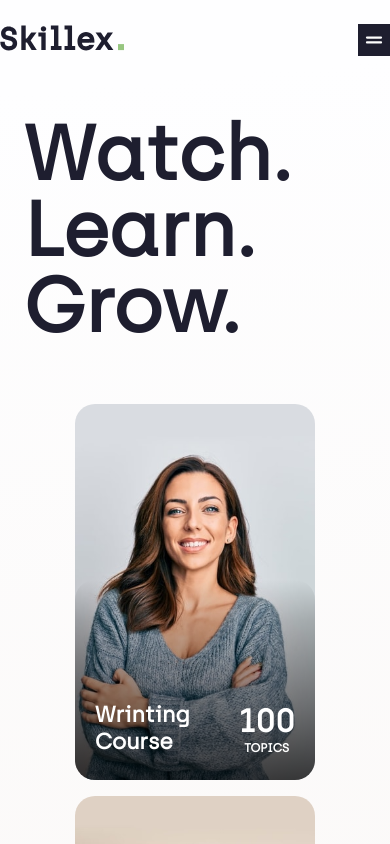
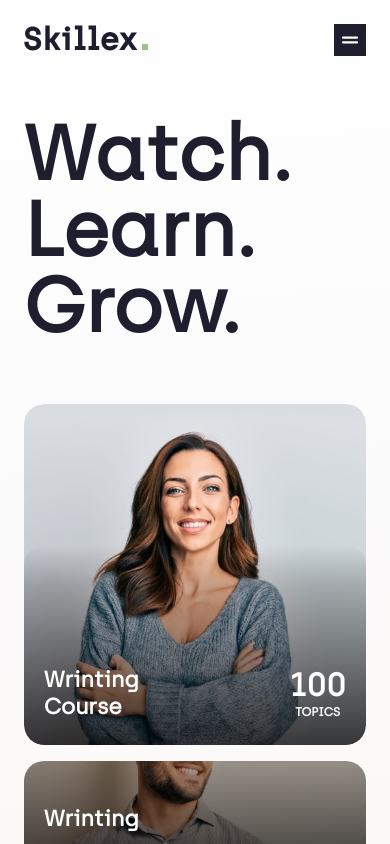
Before and after one commit to MathisHumbert/react-clone-skillex-website, a React (Create React App) app: page / in a window 390 px wide. Shown: the top 844 px of the page. Built offline with nearby package versions, Linux system fonts and the light colour scheme.

Commit message:
mobile style is done

```diff
--- a/src/index.css
+++ b/src/index.css
@@ -24,6 +24,10 @@
   box-sizing: border-box;
 }
 
+html {
+  overflow-x: hidden;
+}
+
 body {
   margin: 0;
   font-family: 'archiaregular';
@@ -31,7 +35,6 @@ body {
   -moz-osx-font-smoothing: grayscale;
   color: var(--primary-color);
   background-image: linear-gradient(-5deg, #f8f4f1 60%, #fefeff 98%);
-  overflow-x: hidden;
 }
 
 code {
--- a/src/sections/Contact_Footer/Contact.js
+++ b/src/sections/Contact_Footer/Contact.js
@@ -8,8 +8,8 @@ const Contact = () => {
     <Wrapper>
       <img src={logo} alt="main-logo" />
       <ul>
-        {links.map((item, index) => {
-          return <li key={index}>{item}</li>;
+        {links.map((item) => {
+          return <li key={item.id}>{item.text}</li>;
         })}
       </ul>
       <div className="form-container">
@@ -43,7 +43,6 @@ const Wrapper = styled.article`
     display: flex;
     align-items: center;
     justify-content: space-between;
-    1px solid rgba(30,30,47,.1)
   }
 
   ul {
--- a/src/sections/FindPassion/FindPassion.js
+++ b/src/sections/FindPassion/FindPassion.js
@@ -1,9 +1,11 @@
 import React from 'react';
 import styled from 'styled-components';
-import Image from './Image';
+import Form from './Form';
 import { findPassionData } from '../../utlis/data';
 
 const FindPassion = () => {
+  const [id, setId] = React.useState(1);
+
   return (
     <Wrapper className="section">
       <article className="left">
@@ -11,19 +13,33 @@ const FindPassion = () => {
         <h1>Learn.</h1>
         <h1>Grow.</h1>
       </article>
-      <article className="right">
+      <article className="right" onMouseLeave={() => setId(1)}>
         {findPassionData.map((item) => {
-          return <Image key={item.id} {...item} />;
+          const { mobileImg, title1, title2 } = item;
+          return (
+            <div
+              key={item.id}
+              className={
+                id === item.id ? 'active image-container' : 'image-container'
+              }
+              onMouseEnter={() => setId(item.id)}
+            >
+              <img src={mobileImg} alt="passion-img" />
+              <footer>
+                <div className="left-header">
+                  <h3>{title1}</h3>
+                  <h3>{title2}</h3>
+                </div>
+                <div className="right-header">
+                  <h2>100</h2>
+                  <h4>topics</h4>
+                </div>
+              </footer>
+            </div>
+          );
         })}
       </article>
-      <form className="contact">
-        <input
-          type="text"
-          placeholder="Find your passion"
-          className="contact-input"
-        />
-        <button type="submit">Go</button>
-      </form>
+      <Form />
     </Wrapper>
   );
 };
@@ -41,42 +57,112 @@ const Wrapper = styled.section`
   }
 
   .right {
+    width: 100%;
     display: flex;
     flex-direction: column;
     gap: 1rem;
-    align-items: center;
+    max-height: 600px;
   }
 
-  form {
-    position: absolute;
-    bottom: 36px;
-    height: 86px;
-    max-width: 340px;
-    display: flex;
-    align-items: center;
-    justify-content: space-between;
-  }
+  .image-container {
+    width: 100%;
+    height: 20%;
+    position: relative;
+    cursor: pointer;
+    border-radius: 20px;
+    overflow: hidden;
+    transition: height 0.4s ease-in-out;
 
-  input {
-    padding: 8px 12px 8px 32px;
-    transition: box-shadow 0.3s ease-in-out;
-
-    &:hover {
-      box-shadow: 0 32px 36px 0 rgb(0 0 0 / 0.3);
+    &.active {
+      height: 60%;
     }
 
-    &:focus {
-      box-shadow: 0 32px 36px 0 rgb(0 0 0 / 0.3);
+    &::before {
+      content: '';
+      position: absolute;
+      bottom: 0;
+      height: 200px;
+      width: 100%;
+      background: linear-gradient(
+        180deg,
+        rgba(0, 0, 0, 0) 0%,
+        rgba(0, 0, 0, 0.2) 20%,
+        rgba(0, 0, 0, 0.75) 100%
+      );
+      border-radius: 20px;
     }
   }
 
-  button {
-    min-width: 86px;
-    height: 86px;
+  img {
+    width: 100%;
+    height: 100%;
+    object-fit: cover;
+    border-radius: 20px;
+  }
 
-    &:hover {
-      box-shadow: inset 0 0 0 0 var(--green-color);
+  footer {
+    position: absolute;
+    width: 100%;
+    color: var(--secondary-color);
+    display: flex;
+    justify-content: space-between;
+    align-items: center;
+    bottom: 50%;
+    transform: translateY(50%);
+    overflow: hidden;
+
+    h3:first-child {
+      transform: translate(20px, 50%);
+      transition: transform 0.4s ease-in-out;
     }
+
+    h3:last-child {
+      transform: translateX(-400%);
+      transition: transform 0.4s ease-in-out;
+    }
+
+    .right-header {
+      transform: translateX(400%);
+      transition: transform 0.4s ease-in-out;
+    }
+  }
+
+  .active footer {
+    bottom: 25px;
+
+    transform: translate(0);
+
+    .left-header {
+      margin-left: 20px;
+    }
+
+    .right-header {
+      margin-right: 20px;
+      display: flex;
+      flex-direction: column;
+      align-items: center;
+      gap: 1px;
+      transform: translateX(0);
+    }
+
+    h3:first-child {
+      transform: translate(0);
+    }
+
+    h3:last-child {
+      transform: translateX(0);
+    }
+  }
+
+  h2 {
+    font-size: 32px;
+  }
+  h3 {
+    font-size: 22px;
+  }
+  h4 {
+    font-size: 12px;
+    text-transform: uppercase;
   }
 `;
 export default FindPassion;
--- /dev/null
+++ b/src/sections/FindPassion/Form.js
@@ -0,0 +1,49 @@
+import React from 'react';
+import styled from 'styled-components';
+
+const Form = () => {
+  return (
+    <Wrapper className="contact">
+      <input
+        type="text"
+        placeholder="Find your passion"
+        className="contact-input"
+      />
+      <button type="submit">Go</button>
+    </Wrapper>
+  );
+};
+
+const Wrapper = styled.form`
+  position: absolute;
+  left: 24px;
+  bottom: 36px;
+  height: 86px;
+  max-width: 340px;
+  display: flex;
+  align-items: center;
+  justify-content: space-between;
+
+  input {
+    padding: 8px 12px 8px 32px;
+    transition: box-shadow 0.3s ease-in-out;
+
+    &:hover {
+      box-shadow: 0 32px 36px 0 rgb(0 0 0 / 0.3);
+    }
+
+    &:focus {
+      box-shadow: 0 32px 36px 0 rgb(0 0 0 / 0.3);
+    }
+  }
+
+  button {
+    min-width: 86px;
+    height: 86px;
+
+    &:hover {
+      box-shadow: inset 0 0 0 0 var(--green-color);
+    }
+  }
+`;
+export default Form;
--- a/src/sections/FindPassion/Image.js
+++ /dev/null
@@ -1,84 +0,0 @@
-import React from 'react';
-import styled from 'styled-components';
-
-const Image = ({ mobileImg, desktopImg, title1, title2 }) => {
-  return (
-    <Wrapper>
-      <img src={mobileImg} alt="passion-img" />
-      <footer>
-        <div className="left">
-          <h3>{title1}</h3>
-          <h3>{title2}</h3>
-        </div>
-        <div className="right">
-          <h2>100</h2>
-          <h4>topics</h4>
-        </div>
-      </footer>
-    </Wrapper>
-  );
-};
-
-const Wrapper = styled.div`
-  width: 240px;
-  height: 376px;
-  position: relative;
-  cursor: pointer;
-  border-radius: 20px;
-
-  &::before {
-    content: '';
-    position: absolute;
-    bottom: 0;
-    height: 200px;
-    width: 100%;
-    background: linear-gradient(
-      180deg,
-      rgba(0, 0, 0, 0) 0%,
-      rgba(0, 0, 0, 0.2) 20%,
-      rgba(0, 0, 0, 0.75) 100%
-    );
-    border-radius: 20px;
-  }
-
-  img {
-    width: 100%;
-    height: 100%;
-    object-fit: cover;
-    border-radius: 20px;
-  }
-
-  footer {
-    position: absolute;
-    bottom: 25px;
-    width: 100%;
-    color: var(--secondary-color);
-    display: flex;
-    justify-content: space-between;
-    align-items: center;
-
-    .left {
-      margin-left: 20px;
-    }
-
-    .right {
-      margin-right: 20px;
-      display: flex;
-      flex-direction: column;
-      align-items: center;
-      gap: 1px;
-    }
-  }
-
-  h2 {
-    font-size: 32px;
-  }
-  h3 {
-    font-size: 22px;
-  }
-  h4 {
-    font-size: 12px;
-    text-transform: uppercase;
-  }
-`;
-export default Image;
--- a/src/sections/Navbar_Sidebar/Navbar.js
+++ b/src/sections/Navbar_Sidebar/Navbar.js
@@ -20,7 +20,7 @@ const Navbar = () => {
 
 const Wrapper = styled.nav`
   width: 100%;
-  padding: 20px 0px;
+  padding: 20px 24px;
   display: flex;
   align-items: center;
   justify-content: space-between;
--- a/src/sections/Navbar_Sidebar/Sidebar.js
+++ b/src/sections/Navbar_Sidebar/Sidebar.js
@@ -1,14 +1,14 @@
 import React from 'react';
 import styled from 'styled-components';
+import { links } from '../../utlis/data';
 
 const Sidebar = () => {
   return (
     <Wrapper>
       <ul className="top">
-        <li>Find passion</li>
-        <li>Categories</li>
-        <li>Skilss</li>
-        <li>Customer</li>
+        {links.map((item) => {
+          return <li key={item.id}>{item.text}</li>;
+        })}
       </ul>
       <footer className="bottom">
         <button className="connect-btn white">Login</button>
@@ -30,7 +30,9 @@ const Wrapper = styled.aside`
   display: flex;
   flex-direction: column;
   justify-content: space-between;
-  overflow: hidden;
+  overflow: scroll;
+
+  transition: height 0.4s ease-in-out;
 
   &.active {
     width: 100%;
--- a/src/utlis/data.js
+++ b/src/utlis/data.js
@@ -160,7 +160,24 @@ const reviewsData = [
   },
 ];
 
-const links = ['Find passion', 'Categories', 'Skills', 'Customer'];
+const links = [
+  {
+    id: 1,
+    text: 'Find passion',
+  },
+  {
+    id: 2,
+    text: 'Categories',
+  },
+  {
+    id: 1,
+    text: 'Skills',
+  },
+  {
+    id: 1,
+    text: 'Customer',
+  },
+];
 
 const icons = [
   {
```
